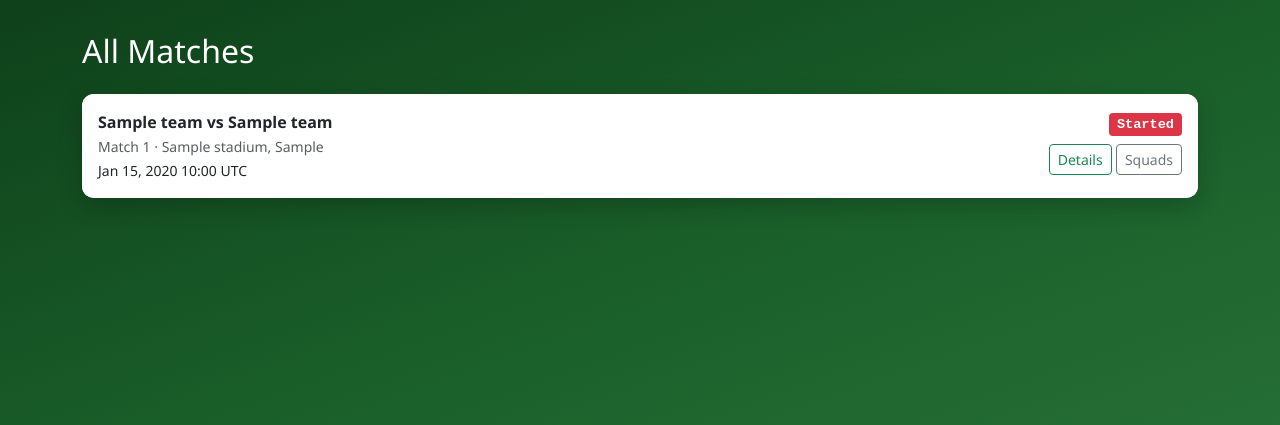
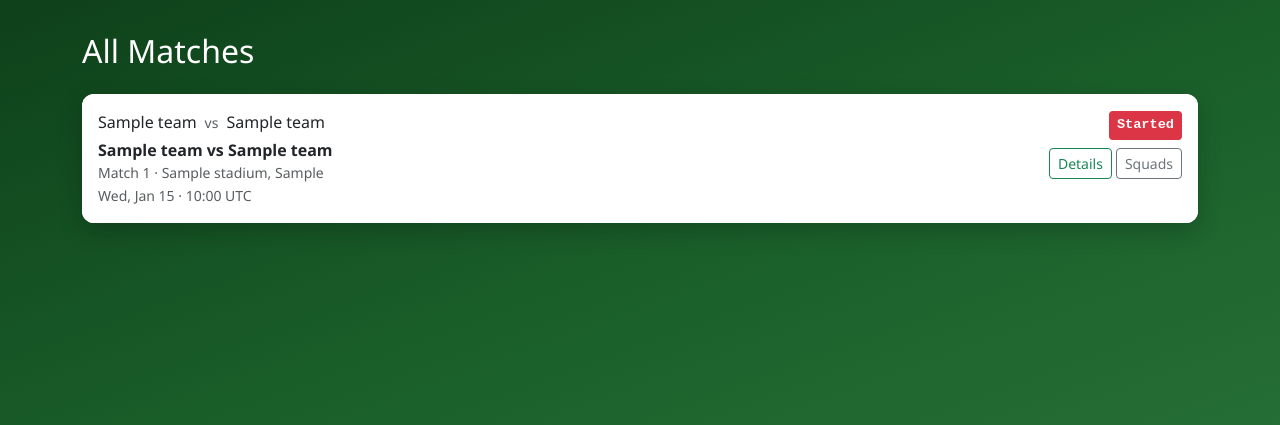
Before and after one commit to abhilash1985/PredictionGame, a Django app: page /matches/ in a window 1280 px wide. Shown: the part 59-484 px from the top of the page. Run offline with Django 5.2, Linux system fonts and the light colour scheme; a user stored in the database is signed in; tables that the repository leaves empty hold one stand-in row (values such as "Sample post"); parts of the project's set-up code (start-up, migrations or seed data) failed here and were passed over.

Commit message:
Add reusable standings and match row partial templates.
Include group table columns and improved match cards with team codes and group badges.

Co-authored-by: Cursor <cursoragent@cursor.com>

```diff
--- a/templates/tournaments/partials/match_row.html
+++ b/templates/tournaments/partials/match_row.html
@@ -1,19 +1,24 @@
-<div class="list-group-item match-row py-3">
-  <div class="d-flex justify-content-between align-items-start flex-wrap gap-2">
-    <div>
-      <div class="fw-semibold">
-        {{ match.team_home.short_name }} vs {{ match.team_away.short_name }}
+<div class="list-group-item match-row py-3 px-3">
+  <div class="d-flex justify-content-between align-items-start flex-wrap gap-3">
+    <div class="flex-grow-1">
+      <div class="d-flex align-items-center gap-2 mb-1">
+        <span class="team-code">{{ match.team_home.short_name }}</span>
+        <span class="text-muted small">vs</span>
+        <span class="team-code away">{{ match.team_away.short_name }}</span>
+        {% if show_group and match.round.name %}
+          <span class="badge rounded-pill bg-secondary ms-1">{{ match.round.name }}</span>
+        {% endif %}
       </div>
-      <small class="text-muted">
+      <div class="fw-semibold">{{ match.team_home.name }} vs {{ match.team_away.name }}</div>
+      <small class="text-muted d-block">
         Match {{ match.match_number }} · {{ match.stadium.name }}, {{ match.stadium.city }}
       </small>
-      <br>
-      <small>{{ match.kickoff_at|date:"M j, Y H:i" }} UTC</small>
+      <small class="text-muted">{{ match.kickoff_at|date:"D, M j · H:i" }} UTC</small>
     </div>
     <div class="text-end">
-      <span class="countdown" data-kickoff="{{ match.kickoff_at|date:'c' }}">...</span>
+      <span class="countdown d-inline-block mb-2" data-kickoff="{{ match.kickoff_at|date:'c' }}">...</span>
       {% if user.is_authenticated %}
-        <div class="mt-2">
+        <div class="d-flex gap-1 justify-content-end">
           <a href="{% url 'match_detail' match.pk %}" class="btn btn-sm btn-outline-success">Details</a>
           <a href="{% url 'match_squad' match.pk %}" class="btn btn-sm btn-outline-secondary">Squads</a>
         </div>
```
Also changed, not shown: templates/tournaments/partials/group_standings.html (added, +37 -0 lines), templates/tournaments/partials/standings_tabs.html (added, +21 -0 lines).
